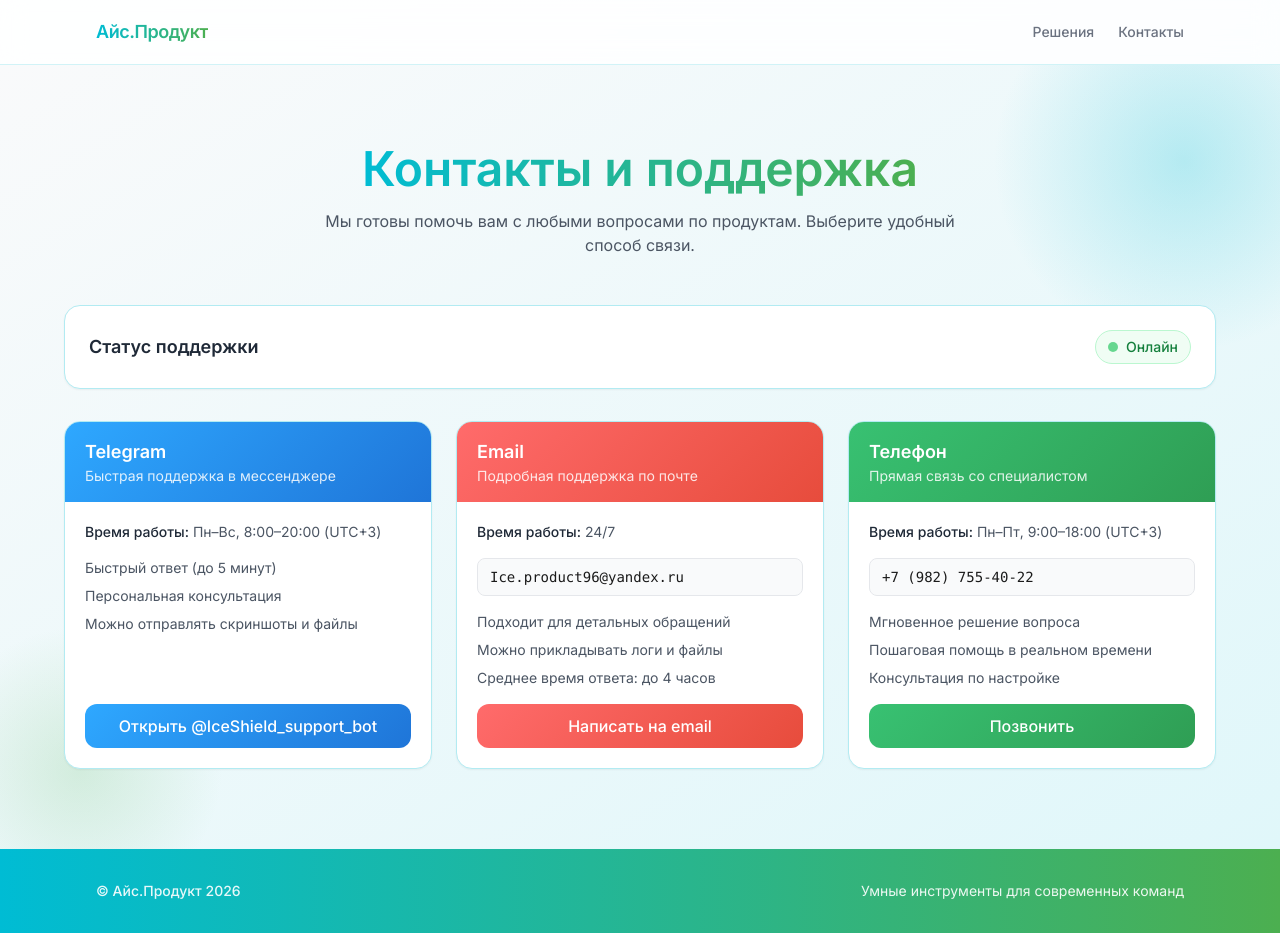
After one commit to ice-product96/IceProductSite, a FastAPI app: page /contacts in a window 1280 px wide. The commit adds this page. Run offline with FastAPI, Linux system fonts and the light colour scheme; data comes from the database, SQL or seed files in the repository; some libraries are stand-ins or nearby versions.

Commit message:
контапкты

```diff
--- a/main.py
+++ b/main.py
@@ -324,6 +324,18 @@ async def home(request: Request, db: Session = Depends(get_db)):
     )
     return templates.TemplateResponse(
         "index.html", {"request": request, "settings": settings, "apps": apps}
+    )
+
+
+@app.get("/contacts", response_class=HTMLResponse)
+async def contacts_page(request: Request, db: Session = Depends(get_db)):
+    settings = get_settings(db)
+    return templates.TemplateResponse(
+        "contacts.html",
+        {
+            "request": request,
+            "settings": settings,
+        },
     )
 
 
--- a/templates/base.html
+++ b/templates/base.html
@@ -94,6 +94,7 @@
       </a>
       <nav class="flex items-center gap-6 text-sm text-gray-500">
         <a href="/#products" class="hover:text-[#00bcd4] transition-colors font-medium">Решения</a>
+        <a href="/contacts" class="hover:text-[#00bcd4] transition-colors font-medium">Контакты</a>
         {% if request.url.path.startswith('/admin') %}
           <a href="/admin/logout" class="hover:text-[#00bcd4] transition-colors">Выйти</a>
         {% endif %}
--- /dev/null
+++ b/templates/contacts.html
@@ -0,0 +1,102 @@
+{% extends "base.html" %}
+{% block title %}Контакты — {{ settings.meta_title or "Айс.Продукт" }}{% endblock %}
+{% block meta_description %}Контакты и техническая поддержка: Telegram, email и телефон.{% endblock %}
+
+{% block content %}
+<section class="relative overflow-hidden py-16 sm:py-20 px-4 sm:px-6 lg:px-8"
+         style="background: linear-gradient(to bottom right, #f9fafb, #e0f7fa);">
+  <div class="absolute -top-24 -right-24 w-96 h-96 rounded-full pointer-events-none opacity-35"
+       style="background: radial-gradient(circle, #4dd0e1 0%, transparent 70%);"></div>
+  <div class="absolute -bottom-16 -left-16 w-72 h-72 rounded-full pointer-events-none opacity-25"
+       style="background: radial-gradient(circle, #81c784 0%, transparent 70%);"></div>
+
+  <div class="max-w-6xl mx-auto relative">
+    <div class="text-center mb-10 sm:mb-12">
+      <h1 class="text-3xl sm:text-4xl lg:text-5xl font-semibold mb-4">
+        <span class="grad-text">Контакты и поддержка</span>
+      </h1>
+      <p class="text-gray-600 max-w-2xl mx-auto">
+        Мы готовы помочь вам с любыми вопросами по продуктам. Выберите удобный способ связи.
+      </p>
+    </div>
+
+    <div class="bg-white border border-ice-200 rounded-2xl p-5 sm:p-6 mb-8 shadow-sm">
+      <div class="flex items-center justify-between gap-4 flex-wrap">
+        <h2 class="text-lg font-semibold text-gray-800">Статус поддержки</h2>
+        <div class="inline-flex items-center gap-2 px-3 py-1.5 rounded-full bg-green-50 border border-green-200 text-green-700 text-sm font-medium">
+          <span class="w-2.5 h-2.5 rounded-full bg-green-500 animate-pulse"></span>
+          Онлайн
+        </div>
+      </div>
+    </div>
+
+    <div class="grid grid-cols-1 md:grid-cols-3 gap-6">
+      <article class="bg-white border border-ice-200 rounded-2xl overflow-hidden shadow-sm flex flex-col">
+        <div class="px-5 py-4 text-white" style="background: linear-gradient(135deg, #2ea8ff, #1f75d8);">
+          <h3 class="text-lg font-semibold">Telegram</h3>
+          <p class="text-white/85 text-sm">Быстрая поддержка в мессенджере</p>
+        </div>
+        <div class="p-5 flex flex-col gap-4 flex-1">
+          <p class="text-sm text-gray-600"><span class="font-medium text-gray-800">Время работы:</span> Пн–Вс, 8:00–20:00 (UTC+3)</p>
+          <ul class="text-sm text-gray-600 space-y-2">
+            <li>Быстрый ответ (до 5 минут)</li>
+            <li>Персональная консультация</li>
+            <li>Можно отправлять скриншоты и файлы</li>
+          </ul>
+          <a href="https://t.me/IceShield_support_bot" target="_blank" rel="noopener noreferrer"
+             class="mt-auto inline-flex items-center justify-center gap-2 text-white rounded-xl px-4 py-2.5 font-medium"
+             style="background: linear-gradient(135deg, #2ea8ff, #1f75d8);">
+            Открыть @IceShield_support_bot
+          </a>
+        </div>
+      </article>
+
+      <article class="bg-white border border-ice-200 rounded-2xl overflow-hidden shadow-sm flex flex-col">
+        <div class="px-5 py-4 text-white" style="background: linear-gradient(135deg, #ff6b6b, #e74c3c);">
+          <h3 class="text-lg font-semibold">Email</h3>
+          <p class="text-white/85 text-sm">Подробная поддержка по почте</p>
+        </div>
+        <div class="p-5 flex flex-col gap-4 flex-1">
+          <p class="text-sm text-gray-600"><span class="font-medium text-gray-800">Время работы:</span> 24/7</p>
+          <p class="text-sm bg-gray-50 border border-gray-200 rounded-lg px-3 py-2 font-mono break-all">
+            Ice.product96@yandex.ru
+          </p>
+          <ul class="text-sm text-gray-600 space-y-2">
+            <li>Подходит для детальных обращений</li>
+            <li>Можно прикладывать логи и файлы</li>
+            <li>Среднее время ответа: до 4 часов</li>
+          </ul>
+          <a href="mailto:Ice.product96@yandex.ru?subject=Техническая поддержка"
+             class="mt-auto inline-flex items-center justify-center gap-2 text-white rounded-xl px-4 py-2.5 font-medium"
+             style="background: linear-gradient(135deg, #ff6b6b, #e74c3c);">
+            Написать на email
+          </a>
+        </div>
+      </article>
+
+      <article class="bg-white border border-ice-200 rounded-2xl overflow-hidden shadow-sm flex flex-col">
+        <div class="px-5 py-4 text-white" style="background: linear-gradient(135deg, #38c172, #2f9e54);">
+          <h3 class="text-lg font-semibold">Телефон</h3>
+          <p class="text-white/85 text-sm">Прямая связь со специалистом</p>
+        </div>
+        <div class="p-5 flex flex-col gap-4 flex-1">
+          <p class="text-sm text-gray-600"><span class="font-medium text-gray-800">Время работы:</span> Пн–Пт, 9:00–18:00 (UTC+3)</p>
+          <p class="text-sm bg-gray-50 border border-gray-200 rounded-lg px-3 py-2 font-mono">
+            +7 (982) 755-40-22
+          </p>
+          <ul class="text-sm text-gray-600 space-y-2">
+            <li>Мгновенное решение вопроса</li>
+            <li>Пошаговая помощь в реальном времени</li>
+            <li>Консультация по настройке</li>
+          </ul>
+          <a href="tel:+79827554022"
+             class="mt-auto inline-flex items-center justify-center gap-2 text-white rounded-xl px-4 py-2.5 font-medium"
+             style="background: linear-gradient(135deg, #38c172, #2f9e54);">
+            Позвонить
+          </a>
+        </div>
+      </article>
+    </div>
+  </div>
+</section>
+{% endblock %}
```
